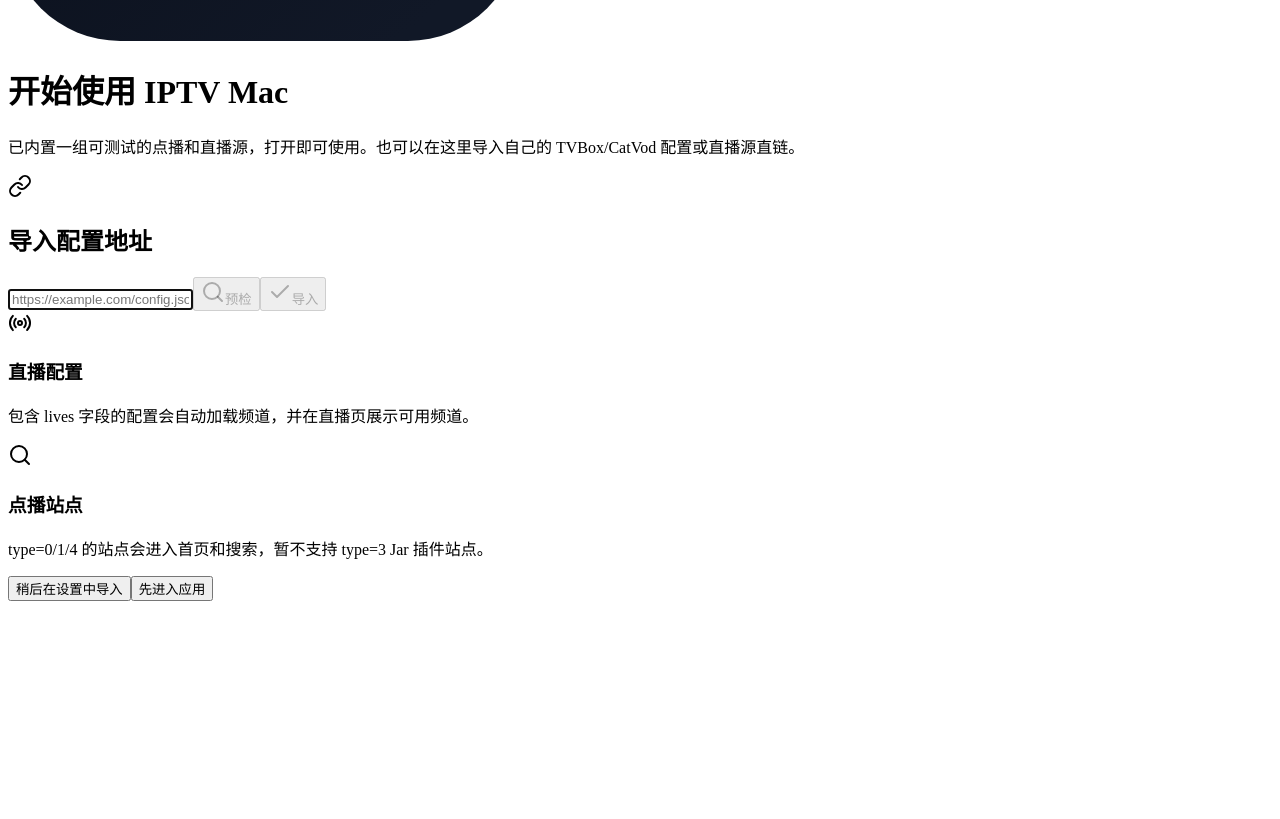
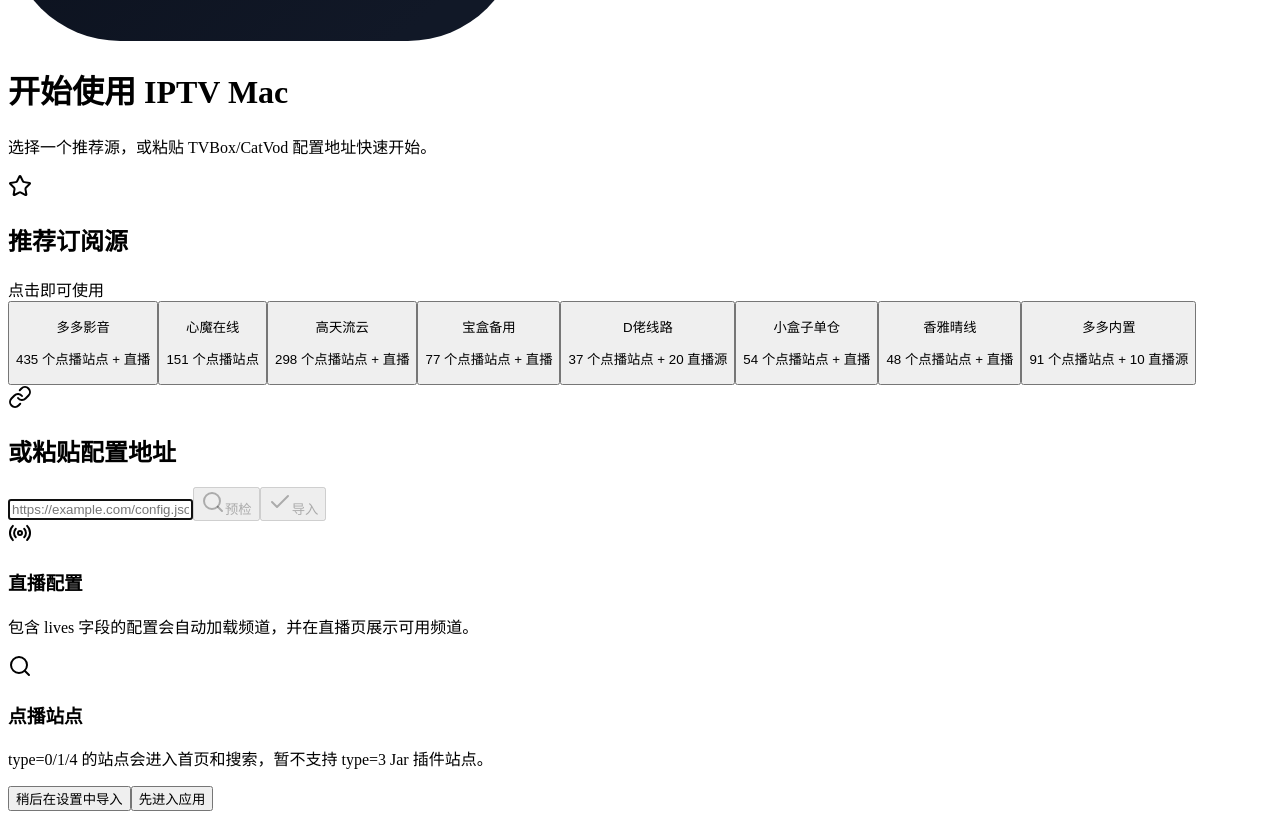
Before and after one commit to seldoms/iptv-mac, a React (Vite) app in the folder src/renderer/: page /onboarding in a window 1280 px wide. Shown: the part 1080-1899 px from the top of the page. Before the commit the page ends 1689 px from the top, so only its background shows below. Built offline with nearby package versions, Linux system fonts and the light colour scheme.

Commit message:
feat: add built-in source presets and paste auto-trim on Onboarding

```diff
--- a/src/renderer/src/pages/Onboarding/Onboarding.tsx
+++ b/src/renderer/src/pages/Onboarding/Onboarding.tsx
@@ -1,10 +1,71 @@
-import { useState } from 'react'
+import { useRef, useState } from 'react'
 import { useNavigate } from 'react-router-dom'
-import { AlertCircle, Check, Link, Loader2, Radio, Search } from 'lucide-react'
+import { AlertCircle, Check, Link, Loader2, Radio, Search, Star } from 'lucide-react'
 import { configApi } from '@/utils/ipc'
 import { useConfigStore } from '@/stores/useConfigStore'
 import AppLogo from '@/components/AppLogo/AppLogo'
 import type { ConfigInspection } from '@shared/types'
+
+// ==================== 内置推荐源 ====================
+// 来自 docs/TEST_SOURCES.md 中经 tvbox_probe 验证可用的源
+const DEFAULT_SOURCES = [
+  {
+    name: '多多影音',
+    url: 'https://gitlab.com/duomv/dzhipy/-/raw/main/index.json',
+    sites: 435,
+    lives: 1,
+    desc: '435 个点播站点 + 直播',
+  },
+  {
+    name: '心魔在线',
+    url: 'https://gh-proxy.com/raw.githubusercontent.com/yw88075/tvbox/main/yw.json',
+    sites: 151,
+    lives: 1,
+    desc: '151 个点播站点',
+  },
+  {
+    name: '高天流云',
+    url: 'https://gh-proxy.com/https://raw.githubusercontent.com/gaotianliuyun/gao/master/js.json',
+    sites: 298,
+    lives: 2,
+    desc: '298 个点播站点 + 直播',
+  },
+  {
+    name: '宝盒备用',
+    url: 'https://gh-proxy.com/https://raw.githubusercontent.com/guot55/yg/main/pg/bh.json',
+    sites: 77,
+    lives: 1,
+    desc: '77 个点播站点 + 直播',
+  },
+  {
+    name: 'D佬线路',
+    url: 'http://rihou.cc:555/nzk/nzk0722.json',
+    sites: 37,
+    lives: 20,
+    desc: '37 个点播站点 + 20 直播源',
+  },
+  {
+    name: '小盒子单仓',
+    url: 'http://xhztv.top/xhz',
+    sites: 54,
+    lives: 1,
+    desc: '54 个点播站点 + 直播',
+  },
+  {
+    name: '香雅晴线',
+    url: 'https://gh-proxy.com/https://raw.githubusercontent.com/xyq254245/xyqonlinerule/main/XYQTVBox.json',
+    sites: 48,
+    lives: 3,
+    desc: '48 个点播站点 + 直播',
+  },
+  {
+    name: '多多内置',
+    url: 'https://iduo.us.ci/gt/leevi0709/one/main/config.bin',
+    sites: 91,
+    lives: 10,
+    desc: '91 个点播站点 + 10 直播源',
+  },
+]
 
 function compatibilityBadgeClass(compatibility: ConfigInspection['compatibility']) {
   if (compatibility === 'ready') return 'text-green-400'
@@ -31,6 +92,8 @@
   const [message, setMessage] = useState<{ type: 'success' | 'error'; text: string } | null>(null)
   const [isInspecting, setIsInspecting] = useState(false)
   const [isImporting, setIsImporting] = useState(false)
+  const [defaultIndex, setDefaultIndex] = useState<number | null>(null)
+  const importLockRef = useRef(false)
 
   const normalizedUrl = url.trim()
 
@@ -38,12 +101,13 @@
     setMessage({ type, text })
   }
 
-  const inspect = async (): Promise<ConfigInspection | null> => {
-    if (!normalizedUrl) return null
+  const inspect = async (targetUrl?: string): Promise<ConfigInspection | null> => {
+    const inspectUrl = targetUrl || normalizedUrl
+    if (!inspectUrl) return null
     setIsInspecting(true)
     setInspection(null)
     try {
-      const result = await configApi.inspect(normalizedUrl) as { success: boolean; data?: ConfigInspection; error?: string }
+      const result = await configApi.inspect(inspectUrl) as { success: boolean; data?: ConfigInspection; error?: string }
       if (result.success && result.data) {
         setInspection(result.data)
         showMessage('success', '配置预检通过')
@@ -59,24 +123,35 @@
     }
   }
 
-  const importConfig = async () => {
-    if (!normalizedUrl) return
+  const importConfig = async (targetUrl?: string) => {
+    if (importLockRef.current) return
+    importLockRef.current = true
+    try {
+      await doImport(targetUrl)
+    } finally {
+      importLockRef.current = false
+    }
+  }
+
+  const doImport = async (targetUrl?: string) => {
+    const importUrl = targetUrl || normalizedUrl
+    if (!importUrl) return
     setIsImporting(true)
     try {
-      const currentInspection = inspection?.url === normalizedUrl ? inspection : await inspect()
+      const currentInspection = inspection?.url === importUrl ? inspection : await inspect(importUrl)
       if (!currentInspection) return
       if (!currentInspection.canImport) {
         showMessage('error', '该配置暂不兼容：没有可用的 HTTP API 点播站点或直播源')
         return
       }
 
-      const result = await configApi.load(normalizedUrl) as { success: boolean; error?: string }
+      const result = await configApi.load(importUrl) as { success: boolean; error?: string }
       if (!result.success) {
         showMessage('error', result.error || '配置导入失败')
         return
       }
 
-      await loadConfig(normalizedUrl)
+      await loadConfig(importUrl)
       showMessage('success', '配置导入成功')
 
       if (hasUsableVodSites(currentInspection)) {
@@ -93,6 +168,37 @@
     }
   }
 
+  const handleDefaultClick = async (index: number) => {
+    setDefaultIndex(index)
+    const source = DEFAULT_SOURCES[index]
+    setUrl(source.url)
+    setInspection(null)
+    setMessage(null)
+    // 自动预检
+    const insp = await inspect(source.url)
+    // 如果预检通过就自动导入
+    if (insp?.canImport) {
+      await importConfig(source.url)
+    }
+    setDefaultIndex(null)
+  }
+
+  const handlePaste = async (e: React.ClipboardEvent) => {
+    const pasted = e.clipboardData.getData('text').trim()
+    if (pasted) {
+      e.preventDefault()
+      setUrl(pasted)
+      setInspection(null)
+      setMessage(null)
+      // 粘贴的是 URL 时自动触发预检
+      if (/^https?:\/\//i.test(pasted)) {
+        setTimeout(() => inspect(pasted), 100)
+      }
+    }
+  }
+
+  const loading = isInspecting || isImporting
+
   return (
     <div className="h-full overflow-y-auto scrollbar-dark bg-bg-primary">
       <div className="mx-auto flex min-h-full max-w-3xl flex-col justify-center px-8 py-10">
@@ -100,43 +206,79 @@
           <AppLogo className="mb-4 h-14 w-14" />
           <h1 className="text-2xl font-semibold text-text-primary">开始使用 IPTV Mac</h1>
           <p className="mt-2 max-w-2xl text-sm leading-6 text-text-muted">
-            已内置一组可测试的点播和直播源，打开即可使用。也可以在这里导入自己的 TVBox/CatVod 配置或直播源直链。
+            选择一个推荐源，或粘贴 TVBox/CatVod 配置地址快速开始。
           </p>
         </div>
 
+        {/* 推荐源卡片 */}
+        <div className="mb-6">
+          <div className="mb-3 flex items-center gap-2">
+            <Star className="h-4 w-4 text-accent" />
+            <h2 className="text-sm font-medium text-text-primary">推荐订阅源</h2>
+            <span className="text-xs text-text-muted">点击即可使用</span>
+          </div>
+          <div className="grid grid-cols-2 gap-3 sm:grid-cols-4">
+            {DEFAULT_SOURCES.map((source, index) => (
+              <button
+                key={source.url}
+                onClick={() => handleDefaultClick(index)}
+                disabled={loading}
+                className={`group rounded-lg border border-[#2a2a2a] bg-bg-secondary p-3 text-left transition-all hover:border-accent/40 hover:bg-bg-hover disabled:opacity-60 ${
+                  defaultIndex === index ? 'border-accent/50 ring-1 ring-accent/30' : ''
+                }`}
+              >
+                <p className="truncate text-sm font-medium text-text-primary group-hover:text-accent transition-colors">
+                  {source.name}
+                </p>
+                <p className="mt-1 text-[11px] leading-relaxed text-text-muted">
+                  {source.desc}
+                </p>
+                {defaultIndex === index && (
+                  <div className="mt-2 flex items-center gap-1.5 text-xs text-accent">
+                    <Loader2 className="h-3 w-3 animate-spin" />
+                    加载中...
+                  </div>
+                )}
+              </button>
+            ))}
+          </div>
+        </div>
+
+        {/* 手动输入 */}
         <div className="rounded-lg border border-[#2a2a2a] bg-bg-secondary p-4">
           <div className="mb-3 flex items-center gap-2">
             <Link className="h-4 w-4 text-accent" />
-            <h2 className="text-sm font-medium text-text-primary">导入配置地址</h2>
+            <h2 className="text-sm font-medium text-text-primary">或粘贴配置地址</h2>
           </div>
           <div className="flex gap-2">
             <input
               type="text"
               value={url}
               onChange={(event) => {
-                setUrl(event.target.value)
+                setUrl(event.target.value.trim())
                 setInspection(null)
                 setMessage(null)
               }}
+              onPaste={handlePaste}
               onKeyDown={(event) => {
-                if (event.key === 'Enter') void importConfig()
+                if (event.key === 'Enter' && !loading) void importConfig()
               }}
               placeholder="https://example.com/config.json"
               className="min-w-0 flex-1 rounded-lg bg-bg-tertiary px-3 py-2 text-sm text-text-primary outline-none placeholder:text-text-muted focus:ring-1 focus:ring-accent"
-              disabled={isInspecting || isImporting}
+              disabled={loading}
               autoFocus
             />
             <button
-              onClick={inspect}
-              disabled={!normalizedUrl || isInspecting || isImporting}
+              onClick={() => inspect()}
+              disabled={!normalizedUrl || loading}
               className="inline-flex items-center gap-1.5 rounded-lg border border-[#2a2a2a] px-4 py-2 text-sm font-medium text-text-secondary transition-colors hover:bg-bg-hover disabled:opacity-50"
             >
               {isInspecting ? <Loader2 className="h-4 w-4 animate-spin" /> : <Search className="h-4 w-4" />}
               预检
             </button>
             <button
-              onClick={importConfig}
-              disabled={!normalizedUrl || isInspecting || isImporting || (inspection?.url === normalizedUrl && !inspection.canImport)}
+              onClick={() => importConfig()}
+              disabled={!normalizedUrl || loading || (inspection?.url === normalizedUrl && !inspection.canImport)}
               className="inline-flex items-center gap-1.5 rounded-lg bg-accent px-4 py-2 text-sm font-medium text-bg-primary transition-colors hover:bg-accent-hover disabled:opacity-50"
             >
               {isImporting ? <Loader2 className="h-4 w-4 animate-spin" /> : <Check className="h-4 w-4" />}
```
Also changed, not shown: src/renderer/src/pages/Settings/Settings.tsx (+44 -116 lines).
